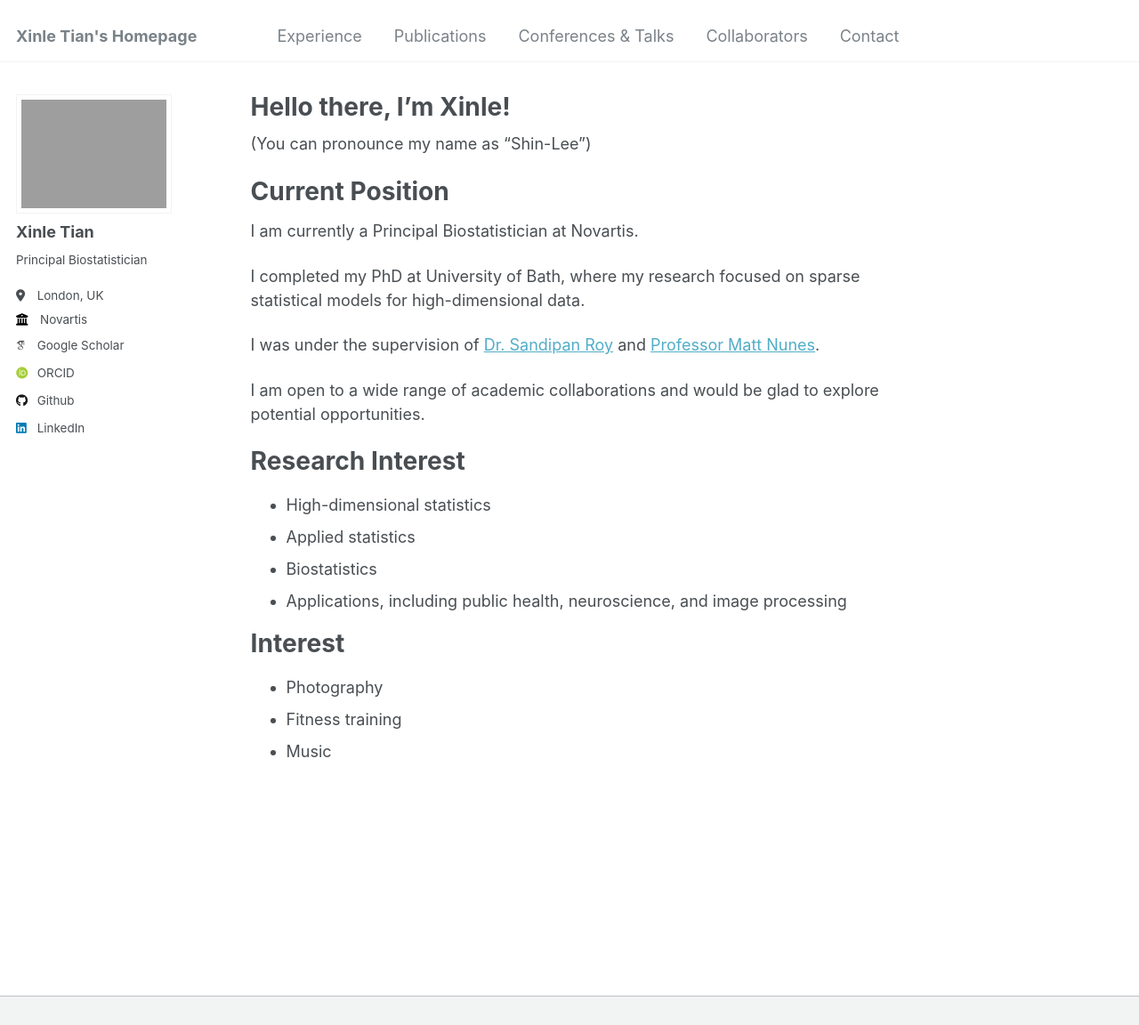
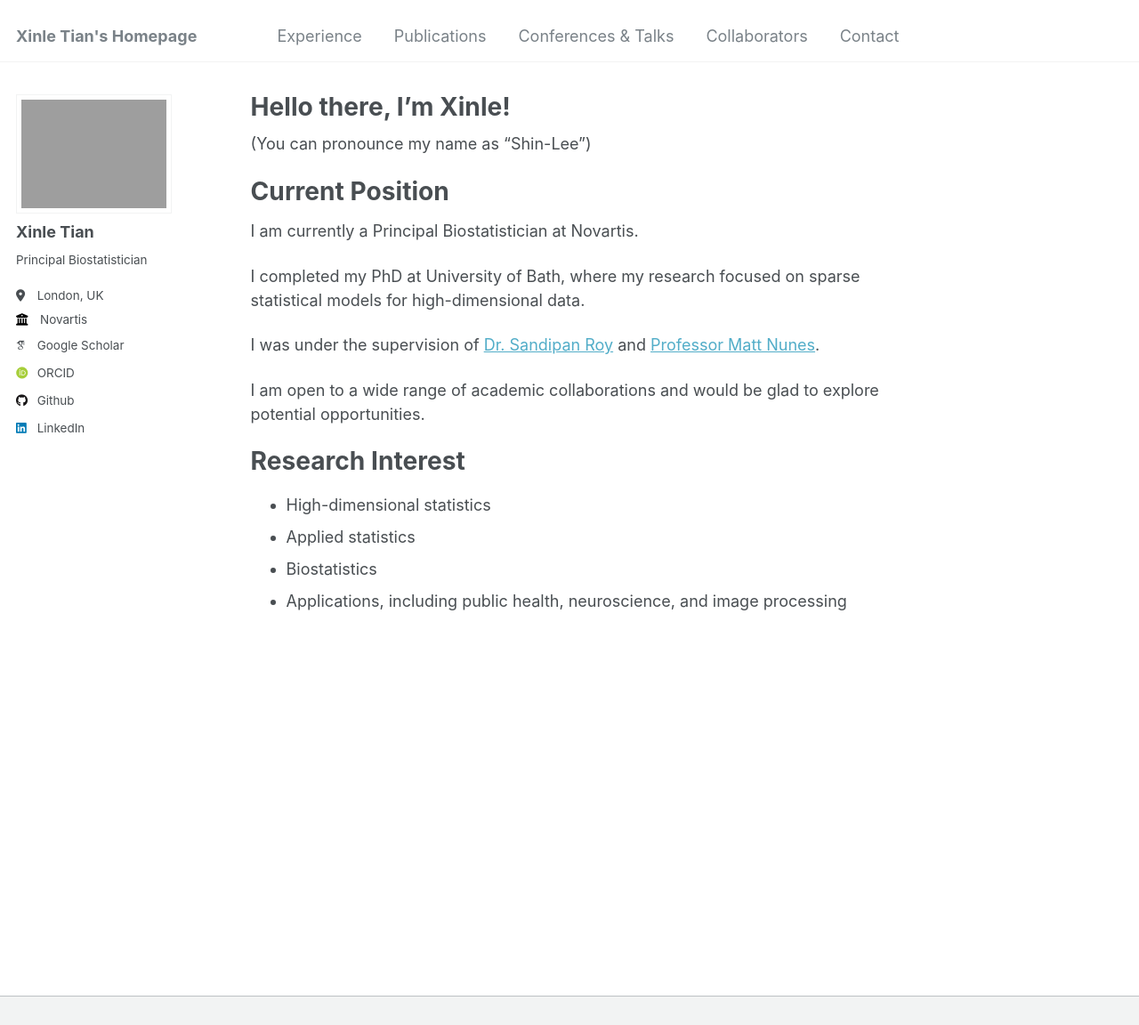
Before and after one commit to xinlet/xinlet.github.io, a Jekyll site: the page built from _pages/about.md, in a window 1280 px wide and 1292 px high, cut to the strip 0-1152 px from the top of the window. Shown: the whole strip at 89% size. Built offline with Jekyll 4.4.1, drawn with Linux system fonts in a browser that asks for light colours; some web fonts are replaced.

Commit message:
Update about.md

```diff
--- a/_pages/about.md
+++ b/_pages/about.md
@@ -26,9 +26,3 @@ Research Interest
 * Applied statistics
 * Biostatistics
 * Applications, including public health, neuroscience, and image processing
-
-Interest
-======
-* Photography
-* Fitness training
-* Music
```
